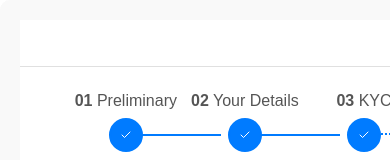
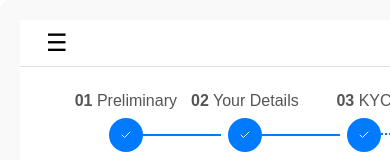
Before and after one commit to Anmolb2004/Jur-Rise11, a React (Create React App) app: page / in a window 390 px wide. Shown: the top 160 px of the page. Built offline with nearby package versions, Linux system fonts and the light colour scheme.

Commit message:
responsiveness

```diff
--- a/src/App.js
+++ b/src/App.js
@@ -1,4 +1,4 @@
-import React from "react";
+import React, { useState, useEffect } from "react";
 import Sidebar from "./components/Sidebar/Sidebar";
 import Header from "./components/Header/Header";
 import ClaimForm from "./components/ClaimForm/ClaimForm";
@@ -7,11 +7,16 @@ import UploadSection from "./components/UploadSection/UploadSection";
 import "./App.css";
 
 function App() {
+  const [isSidebarOpen, setIsSidebarOpen] = useState(false);
+
+  const toggleSidebar = () => {
+    setIsSidebarOpen((prev) => !prev);
+  };
   return (
     <div className="app">
-      <Sidebar />
+          <Sidebar isOpen={isSidebarOpen} />
       <div className="main-content">
-        <NavBar/>
+      <NavBar toggleSidebar={toggleSidebar} />
         <Header />
         <ClaimForm />
         <br></br>
--- a/src/components/NavBar/NavBar.js
+++ b/src/components/NavBar/NavBar.js
@@ -1,11 +1,30 @@
-import React from "react";
+import React, { useState, useEffect } from "react";
 import "./NavBar.css";
 
-const NavBar = () => {
+const NavBar = ({ toggleSidebar }) => {
+  const [isMobile, setIsMobile] = useState(window.innerWidth <= 768);
+
+  // Detect screen size changes
+  useEffect(() => {
+    const handleResize = () => {
+      setIsMobile(window.innerWidth <= 768);
+    };
+    window.addEventListener("resize", handleResize);
+
+    return () => {
+      window.removeEventListener("resize", handleResize);
+    };
+  }, []);
+
   return (
     <div className="header">
+      {isMobile && (
+        <button className="hamburger-menu" onClick={toggleSidebar}>
+          ☰
+        </button>
+      )}
+
       <div className="right-section">
-        {/* Bell icon with notification dot */}
         <div className="bell-icon icon-wrapper">
           <svg
             xmlns="http://www.w3.org/2000/svg"
@@ -23,8 +42,6 @@ const NavBar = () => {
           </svg>
           <span className="notification-dot"></span>
         </div>
-
-        {/* Profile icon */}
         <div className="profile-icon icon-wrapper">
           <svg
             xmlns="http://www.w3.org/2000/svg"
--- a/src/components/Sidebar/Sidebar.css
+++ b/src/components/Sidebar/Sidebar.css
@@ -84,3 +84,23 @@
   font-weight: 600;
   color: #1a3e72;
 }
+
+.sidebar.open {
+  transform: translateX(0);
+}
+
+/* Hide sidebar on mobile by default */
+@media (max-width: 768px) {
+  .sidebar {
+    transform: translateX(-100%);
+  }
+}
+
+/* Mobile hamburger button */
+.hamburger-menu {
+  background: none;
+  border: none;
+  font-size: 24px;
+  cursor: pointer;
+  margin-right: auto;
+}
--- a/src/components/Sidebar/Sidebar.js
+++ b/src/components/Sidebar/Sidebar.js
@@ -1,9 +1,7 @@
-import React from "react";
+import React, { useState, useEffect } from "react";
 import "./Sidebar.css";
 import Jur from "./Jur.png";
 import Justice from "./Justice.png";
-
-// Import React Icons for small logos
 import {
   FiHome,
   FiFolder,
@@ -13,9 +11,9 @@ import {
   FiMessageCircle,
 } from "react-icons/fi";
 
-function Sidebar() {
+function Sidebar({ isOpen }) {
   return (
-    <div className="sidebar">
+    <div className={`sidebar ${isOpen ? "open" : ""}`}>
       {/* Logo Section */}
       <div className="logo-section">
         <img src={Jur} alt="Jur Logo" className="jur-logo" />
@@ -53,7 +51,6 @@ function Sidebar() {
       {/* Justice Banner */}
       <div className="justice-banner">
         <img src={Justice} alt="Justice Illustration" className="banner-image" />
-        {/* <p className="banner-text">Get Justice on Every Claim</p> */}
       </div>
     </div>
   );
--- a/src/components/UploadSection/UploadSection.css
+++ b/src/components/UploadSection/UploadSection.css
@@ -36,7 +36,7 @@
   color: #007bff;
 }
 
-/* Upload Box */
+
 .upload-box1, .upload-box2 {
   background: #f9f9f9;
   border-radius: 8px;
@@ -47,7 +47,7 @@
   min-height: 150px;
   position: relative;
   transition: background-color 0.3s ease;
-  cursor: pointer; /* Make the upload box clickable */
+  cursor: pointer;
 }
 
 .upload-box2 {
```
Also changed, not shown: 1 other file (tests, documents, lock files or other folders).
